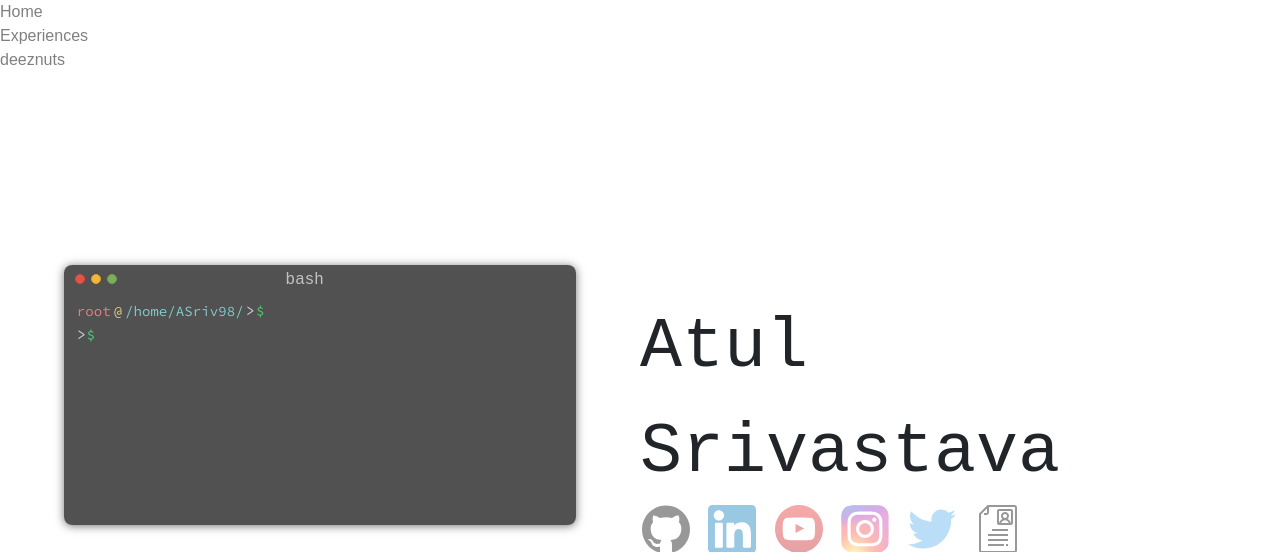
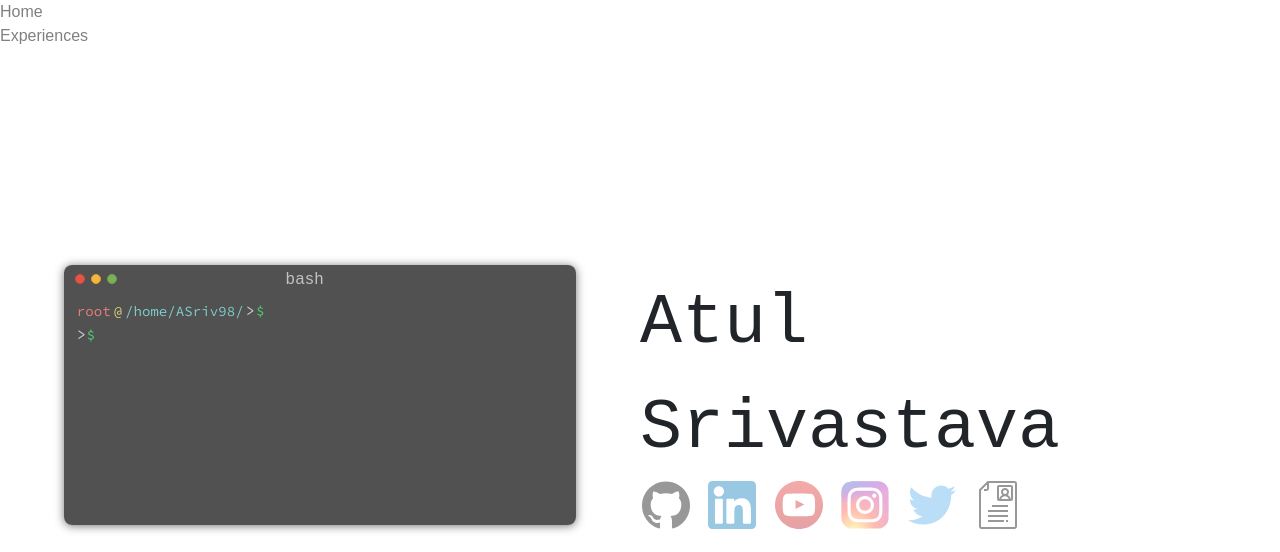
Before and after one commit to ASriv98/ASriv98.github.io, a Flask app: page / in a window 1280 px wide. Shown: the top 552 px of the page. Run offline with Flask 2, Linux system fonts and the light colour scheme; some libraries are stand-ins or nearby versions.

Commit message:
removed navbar extras

```diff
--- a/templates/base.html
+++ b/templates/base.html
@@ -42,7 +42,6 @@
     <ul id="navbar-list" class="list-inline">
         <li><a class="navbar-ref" href="/">Home</a></li>
         <li><a class="navbar-ref" href="/experiences">Experiences</a></li>
-        <li><a class="navbar-ref" href="/deeznuts">deeznuts</a></li>
 
     </ul>
 </div>
```
